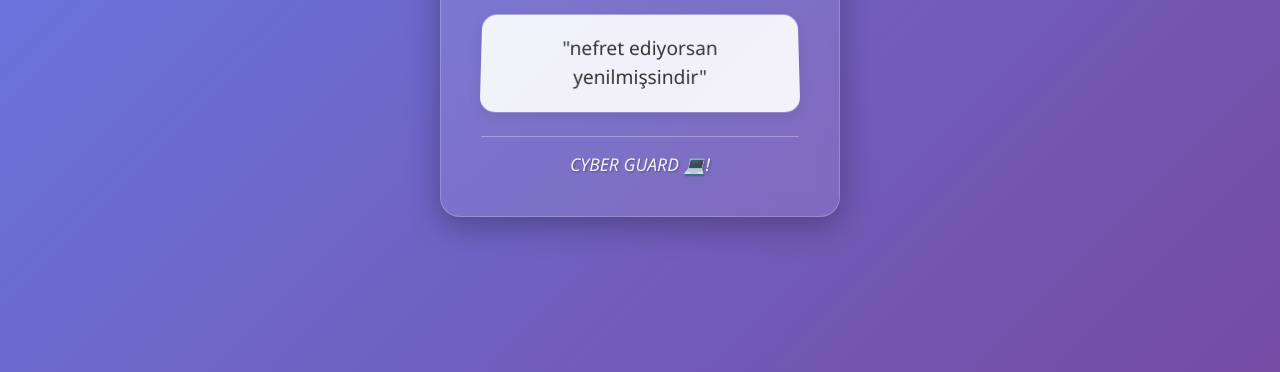
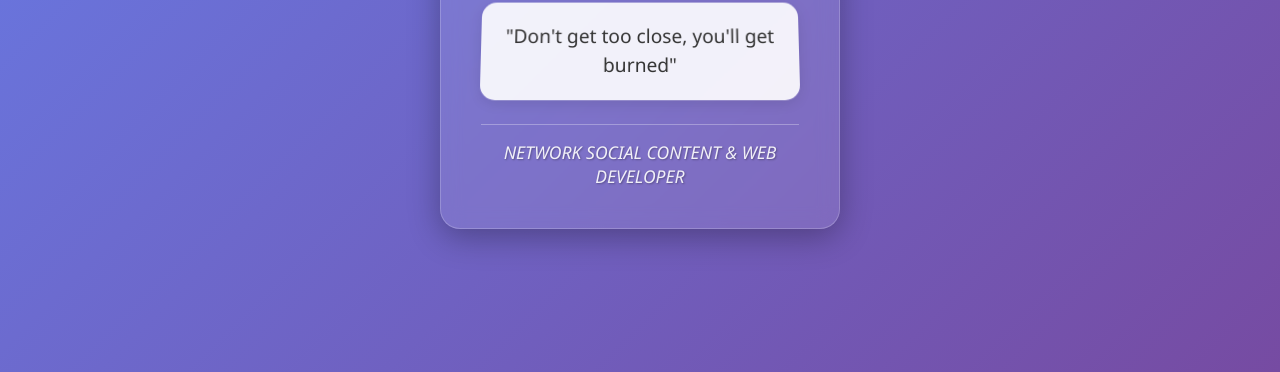
Before and after one commit to mrberkay7/bio, a plain HTML site: page index.html in a window 1280 px wide. Shown: the part 428-800 px from the top of the page. Drawn offline with Linux system fonts and the light colour scheme.

Commit message:
Update index.html

```diff
--- a/index.html
+++ b/index.html
@@ -144,11 +144,14 @@
         <div class="username">@berkayre4l</div>
 
         <div class="bio">
-            "nefret ediyorsan yenilmişsindir"
+            "Don't get too close, you'll get burned"
         </div>
 
         <div class="quote">
-            CYBER GUARD 💻!
+             NETWORK
+
+SOCIAL CONTENT &
+WEB DEVELOPER
         </div>
     </div>
 
```
